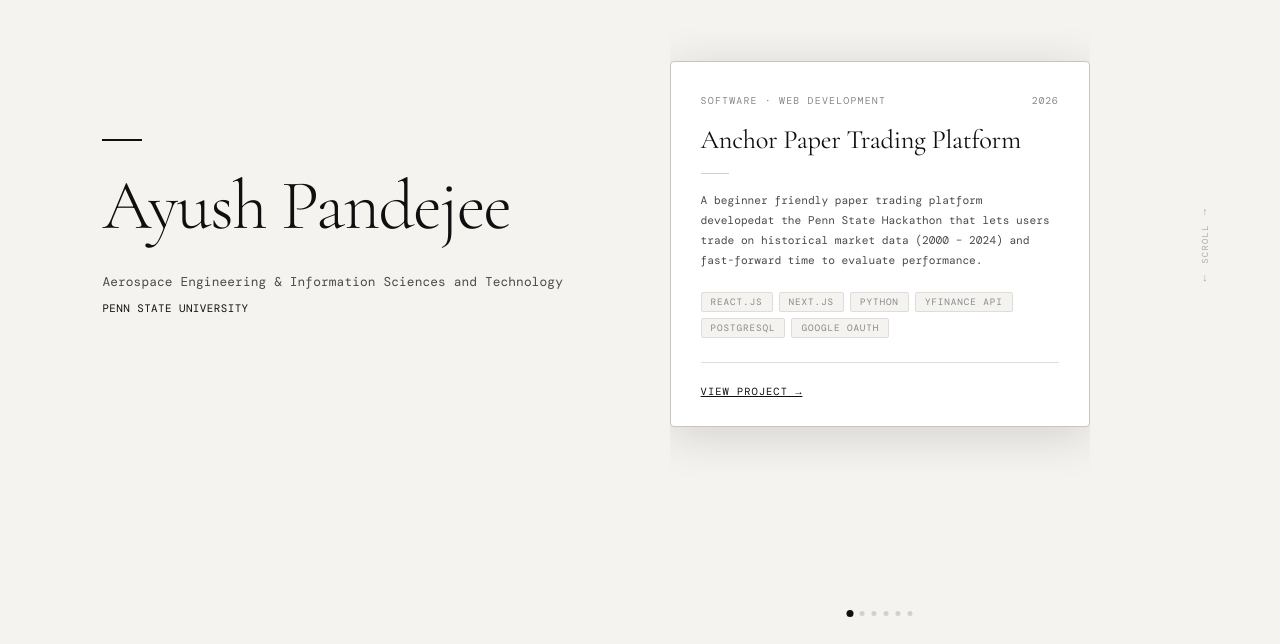
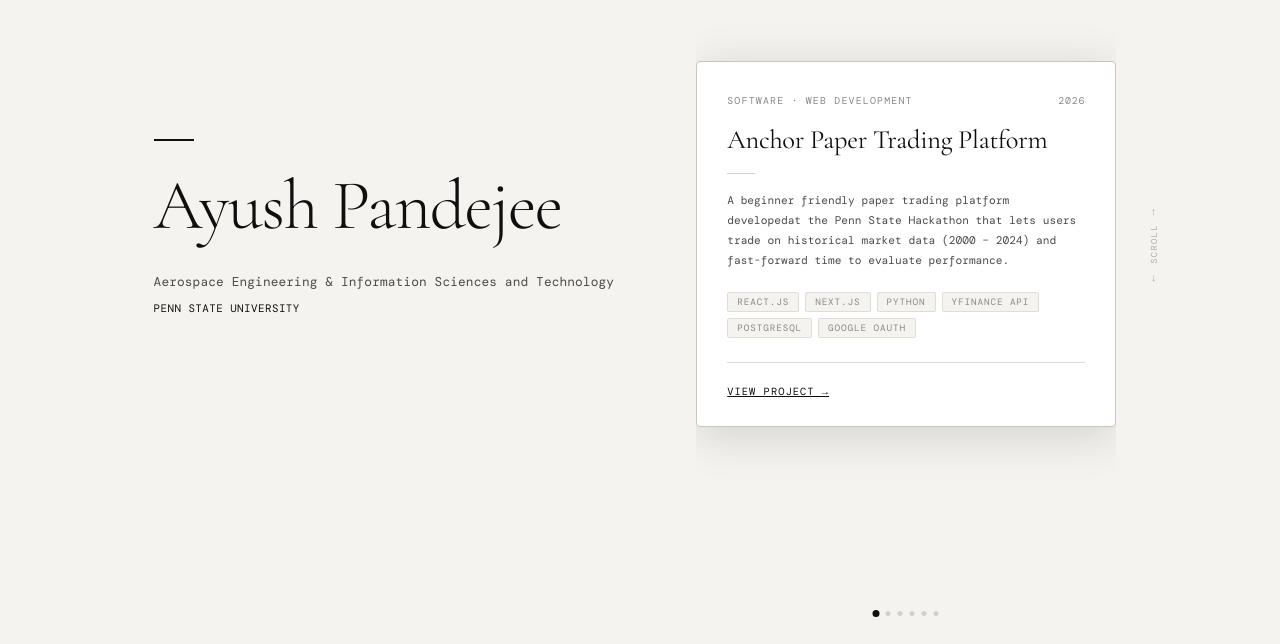
Before and after one commit to ayushp06/Dev-Portfolio, a React (Vite) app: page / in a window 1280 px wide. Shown: the part 156-800 px from the top of the page. Built offline with nearby package versions, Linux system fonts and the light colour scheme; a web font is replaced by a local one.

Commit message:
style(layout): shift hero text right and improve desktop balance

```diff
--- a/src/App.css
+++ b/src/App.css
@@ -5,8 +5,8 @@
   height: 100vh;
   width: 100vw;
   overflow: hidden;
-  padding: 0 4vw 0 8vw;
-  gap: 0;
+  padding: 0 8vw 0 12vw;
+  gap: 4vw;
 }
 
 @media (max-width: 1024px) {
--- a/src/components/Hero.css
+++ b/src/components/Hero.css
@@ -2,10 +2,9 @@
   flex: 0 0 auto;
   display: flex;
   align-items: center;
-  width: 38%;
-  min-width: 300px;
+  width: 42%;
+  min-width: 320px;
   height: 100vh;
-  padding-right: 4vw;
 }
 
 .hero-inner {
```
